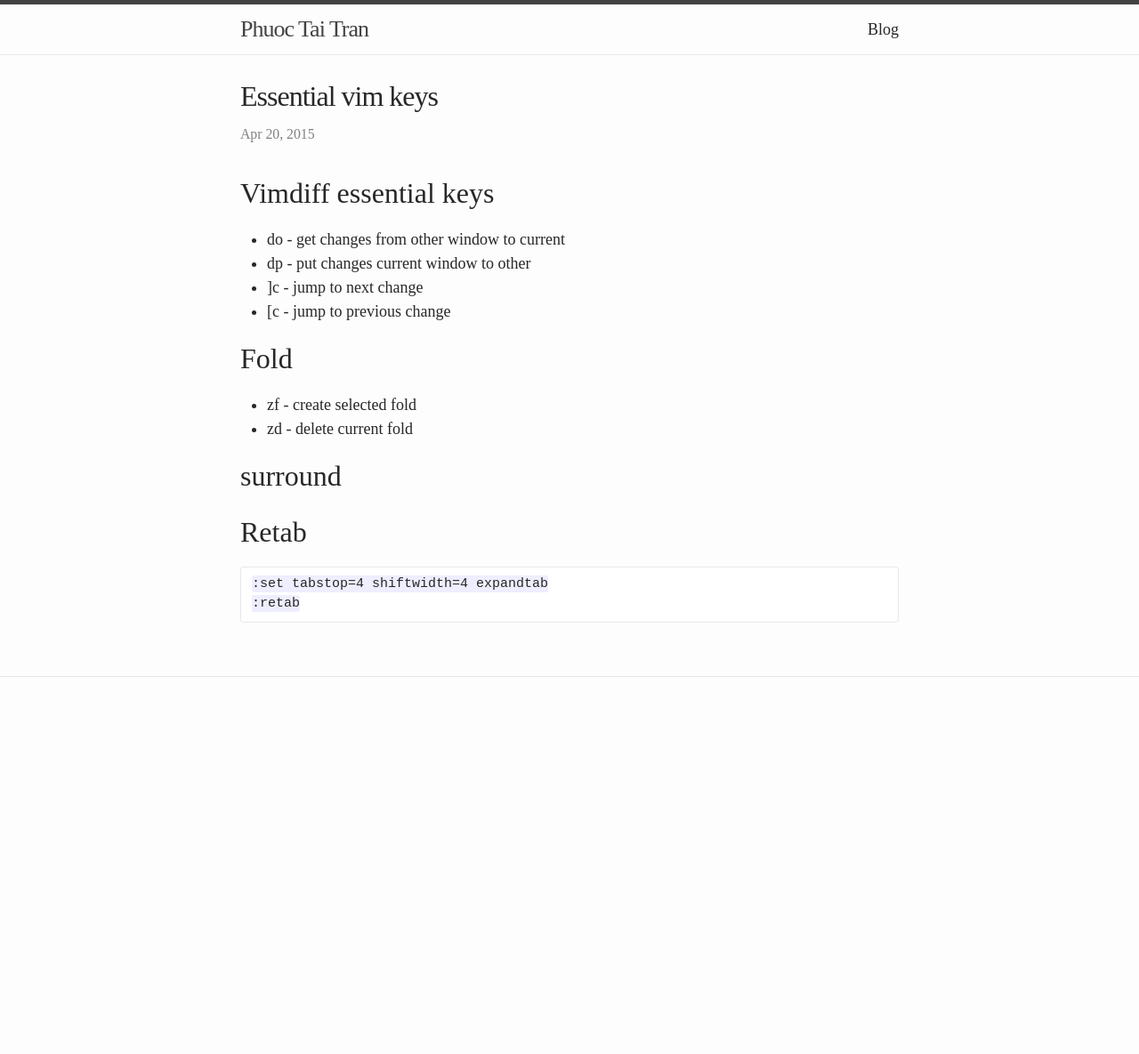
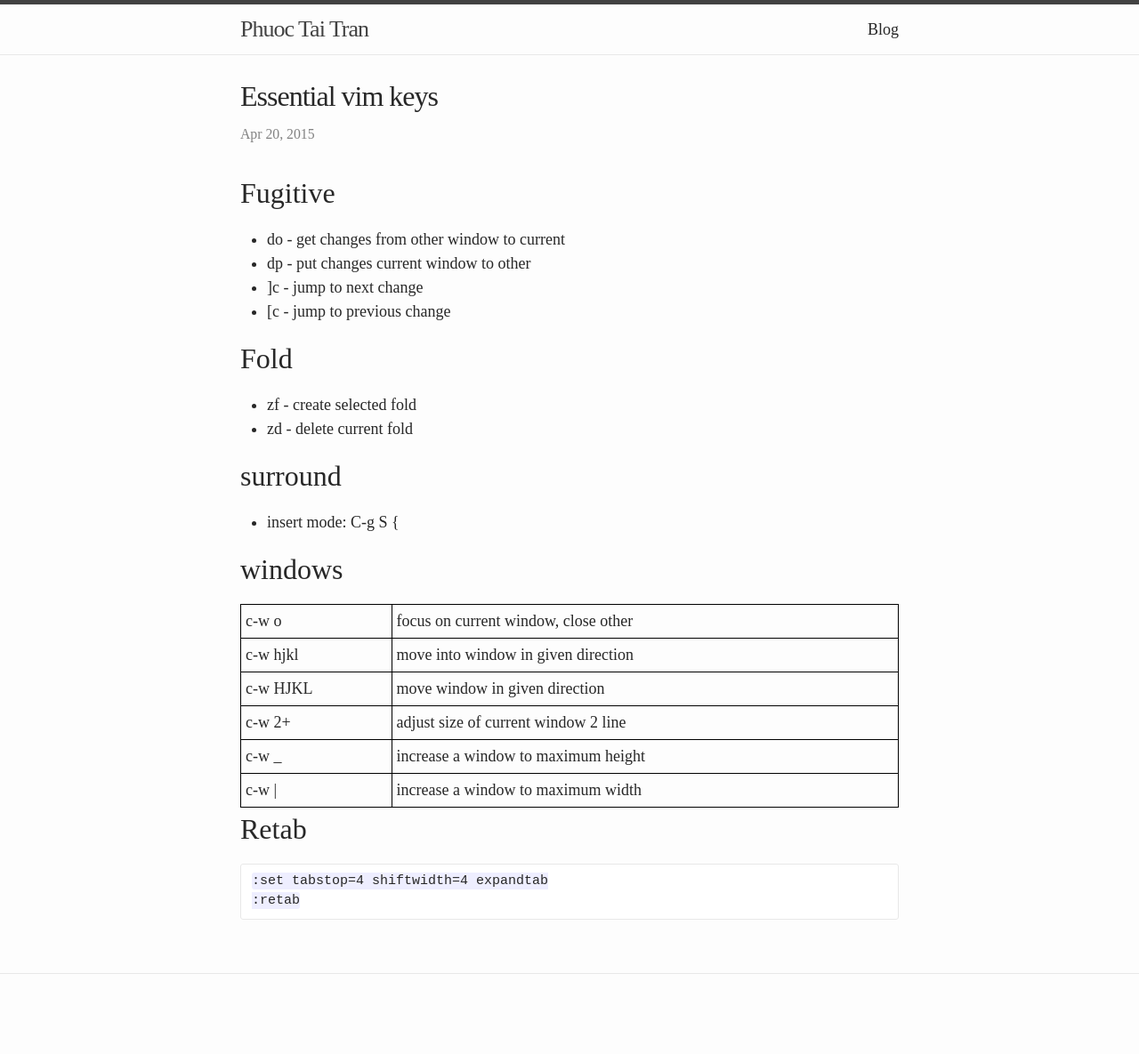
Before and after one commit to jkoz/jkoz.github.io, a Jekyll site: the page built from _posts/2015-04-20-essential-vim-keys.md, in a window 1280 px wide. Shown: the whole page at 89% size. Built offline with Jekyll 4.4.1, drawn with Linux system fonts in a browser that asks for light colours; some web fonts are replaced; before the commit the page ends 900 px from its top, so only the background shows below that.

Commit message:
update vim keys

````diff
--- a/_posts/2015-04-20-essential-vim-keys.md
+++ b/_posts/2015-04-20-essential-vim-keys.md
@@ -5,7 +5,7 @@ categories:
   -
 ---
 
-# Vimdiff essential keys
+# Fugitive
 
 - do - get changes from other window to current
 - dp - put changes current window to other
@@ -19,6 +19,17 @@ categories:
 
 # surround
 
+- insert mode: C-g S {
+
+# windows
+
+c-w o | focus on current window, close other
+c-w hjkl | move into window in given direction
+c-w HJKL | move window in given direction
+c-w 2+ | adjust size of current window 2 line
+c-w _ | increase a window to maximum height
+c-w \| | increase a window to maximum width
+
 # Retab
 
 ```
````
